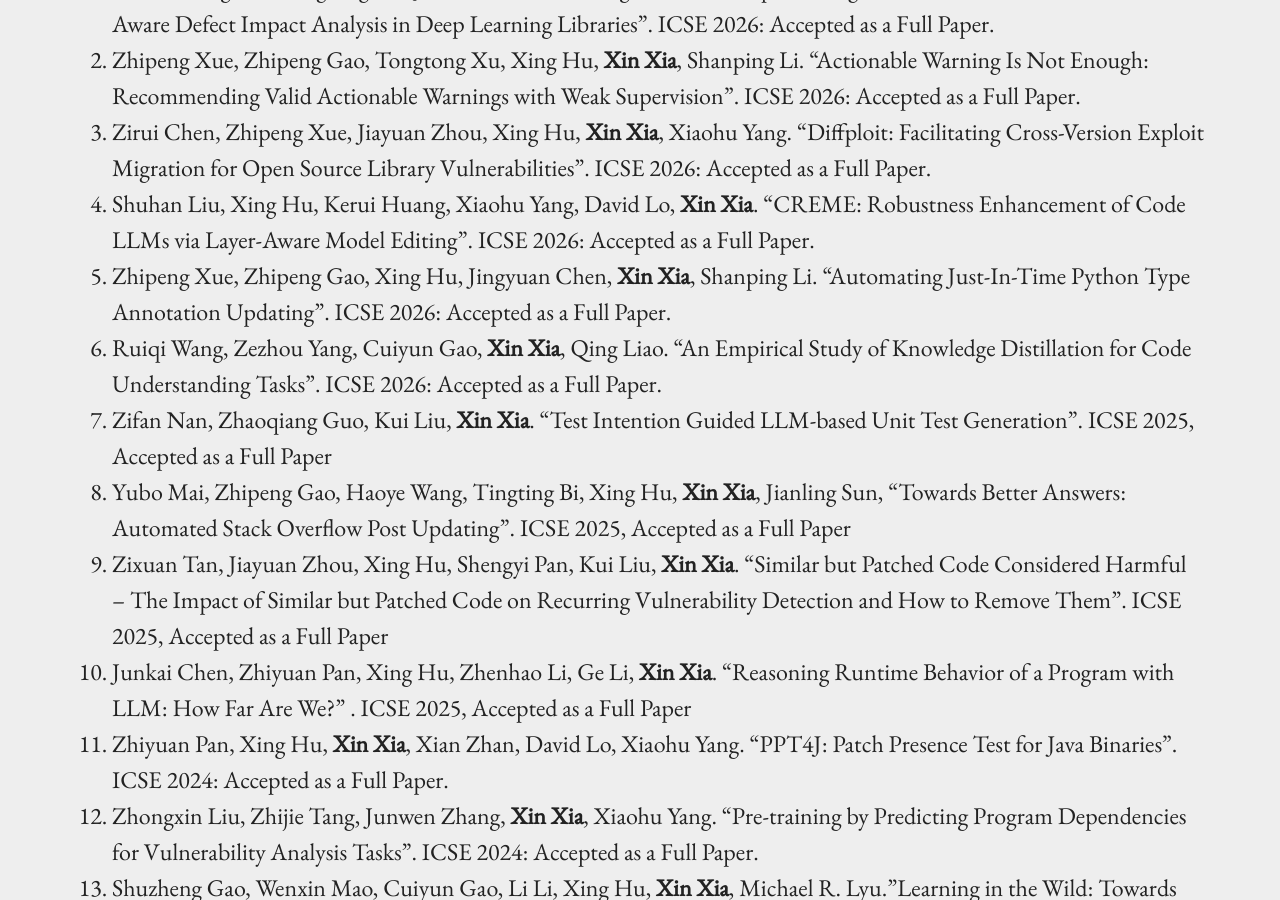
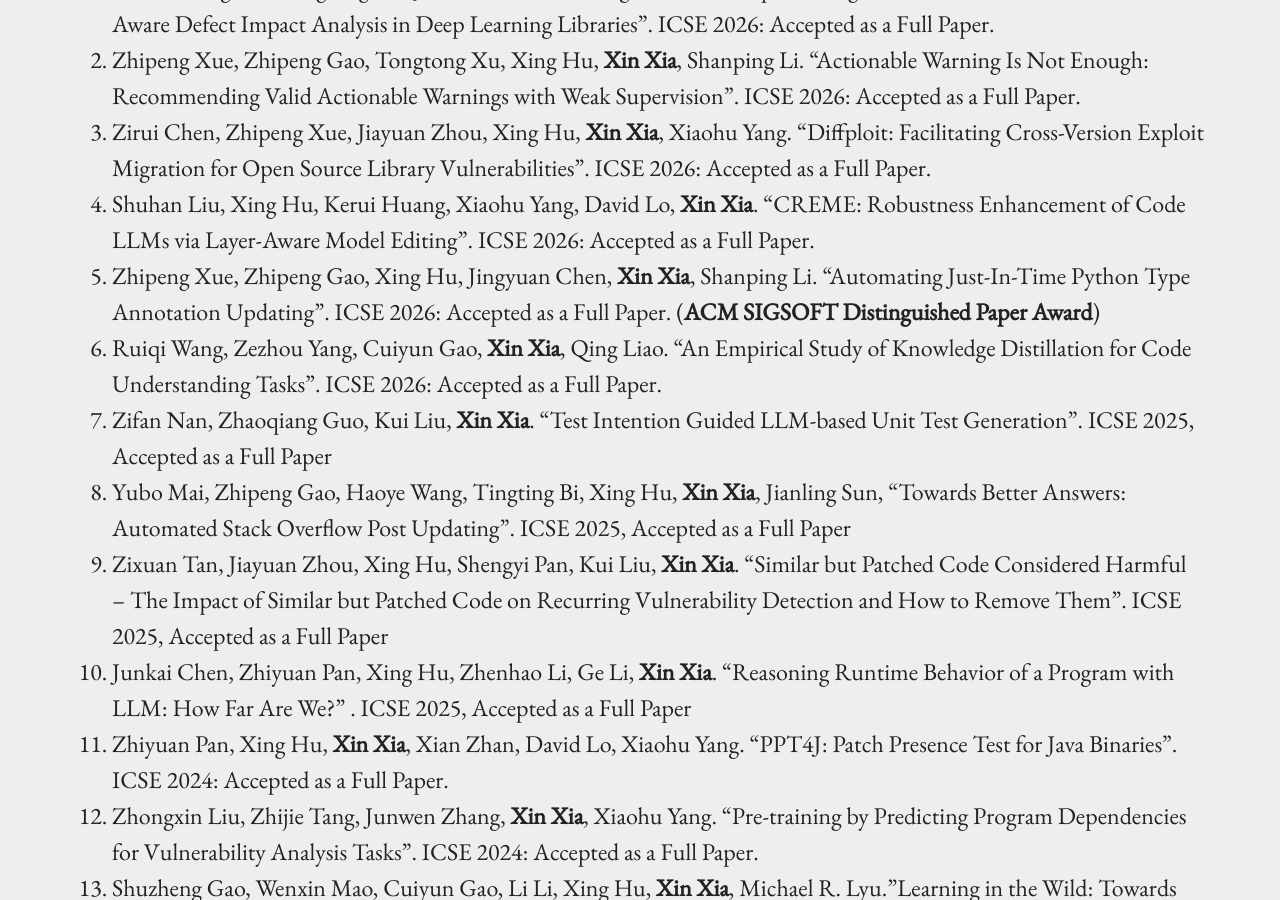
Before and after one commit to xin-xia/xin-xia.github.io, a Jekyll site: the page built from index.md, in a window 1280 px wide and 900 px high, scrolled down 10966 px. Built offline with Jekyll 4.4.1, drawn with Linux system fonts in a browser that asks for light colours.

Commit message:
Update index.md

```diff
--- a/index.md
+++ b/index.md
@@ -158,7 +158,7 @@ Case Study of Code Clone Detection and Defect Prediction". IEEE Transactions on
 1. Zhipeng Xue, Zhipeng Gao, Tongtong Xu, Xing Hu, <strong>Xin Xia</strong>, Shanping Li. "Actionable Warning Is Not Enough: Recommending Valid Actionable Warnings with Weak Supervision". ICSE 2026: Accepted as a Full Paper.  <br/>
 1. Zirui Chen, Zhipeng Xue, Jiayuan Zhou, Xing Hu, <strong>Xin Xia</strong>, Xiaohu Yang. "Diffploit: Facilitating Cross-Version Exploit Migration for Open Source Library Vulnerabilities". ICSE 2026: Accepted as a Full Paper.  <br/>
 1. Shuhan Liu, Xing Hu, Kerui Huang, Xiaohu Yang, David Lo, <strong>Xin Xia</strong>. "CREME: Robustness Enhancement of Code LLMs via Layer-Aware Model Editing". ICSE 2026: Accepted as a Full Paper.  <br/>
-1. Zhipeng Xue, Zhipeng Gao, Xing Hu, Jingyuan Chen,  <strong>Xin Xia</strong>, Shanping Li.  "Automating Just-In-Time Python Type Annotation Updating". ICSE 2026: Accepted as a Full Paper.  <br/>
+1. Zhipeng Xue, Zhipeng Gao, Xing Hu, Jingyuan Chen,  <strong>Xin Xia</strong>, Shanping Li.  "Automating Just-In-Time Python Type Annotation Updating". ICSE 2026: Accepted as a Full Paper.  (<strong>ACM SIGSOFT Distinguished Paper Award</strong>)   <br/>
 1. Ruiqi Wang, Zezhou Yang, Cuiyun Gao,  <strong>Xin Xia</strong>, Qing Liao.  "An Empirical Study of Knowledge Distillation for Code  Understanding Tasks". ICSE 2026: Accepted as a Full Paper.  <br/>
 1. Zifan Nan, Zhaoqiang Guo, Kui Liu, <strong>Xin Xia</strong>. "Test Intention Guided LLM-based Unit Test Generation". ICSE 2025, Accepted as a Full Paper <br />
 1. Yubo Mai, Zhipeng Gao, Haoye Wang, Tingting Bi, Xing Hu, <strong>Xin Xia</strong>, Jianling Sun, "Towards Better Answers: Automated Stack Overflow Post Updating". ICSE 2025, Accepted as a Full Paper <br />
```
